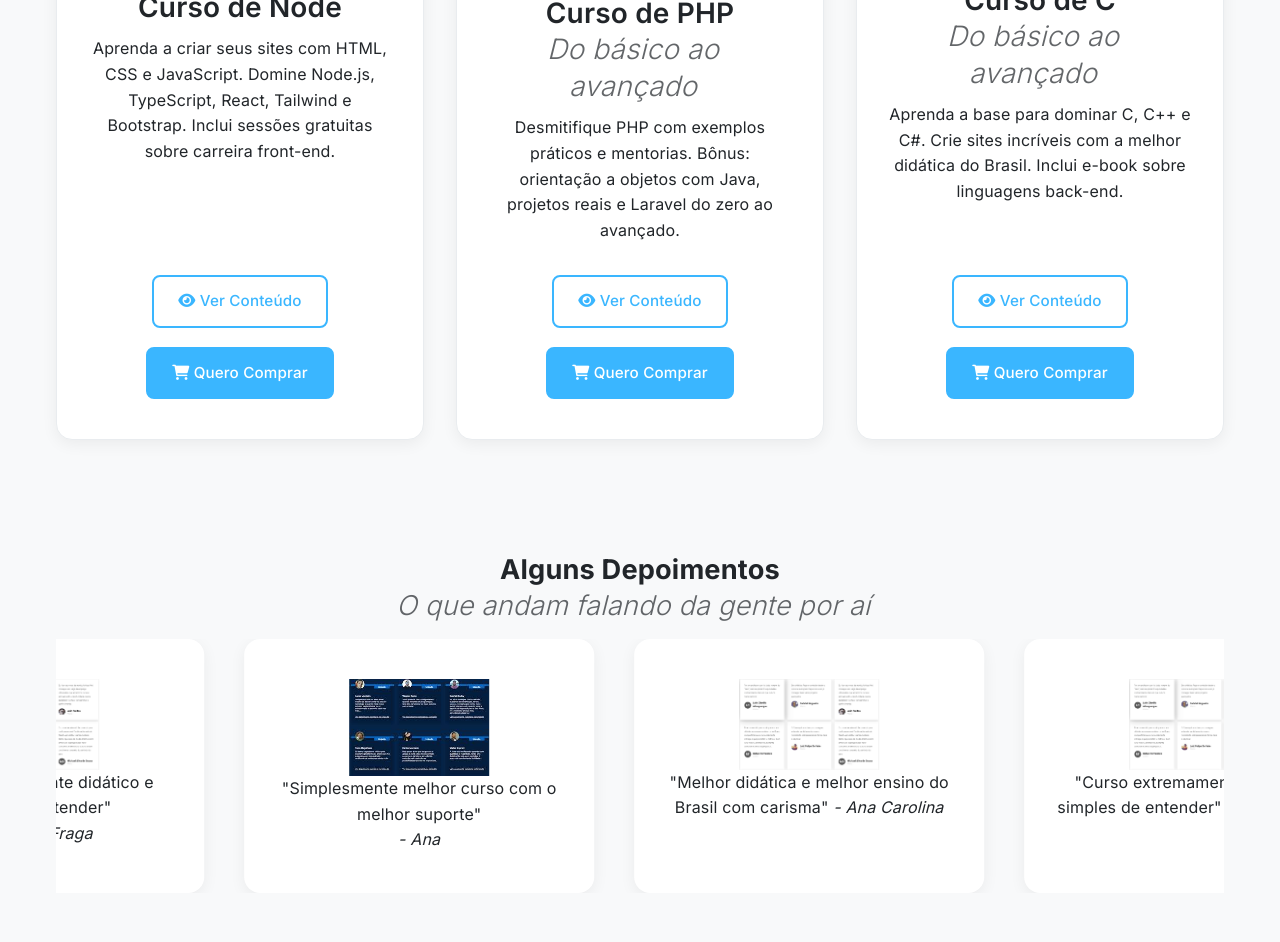
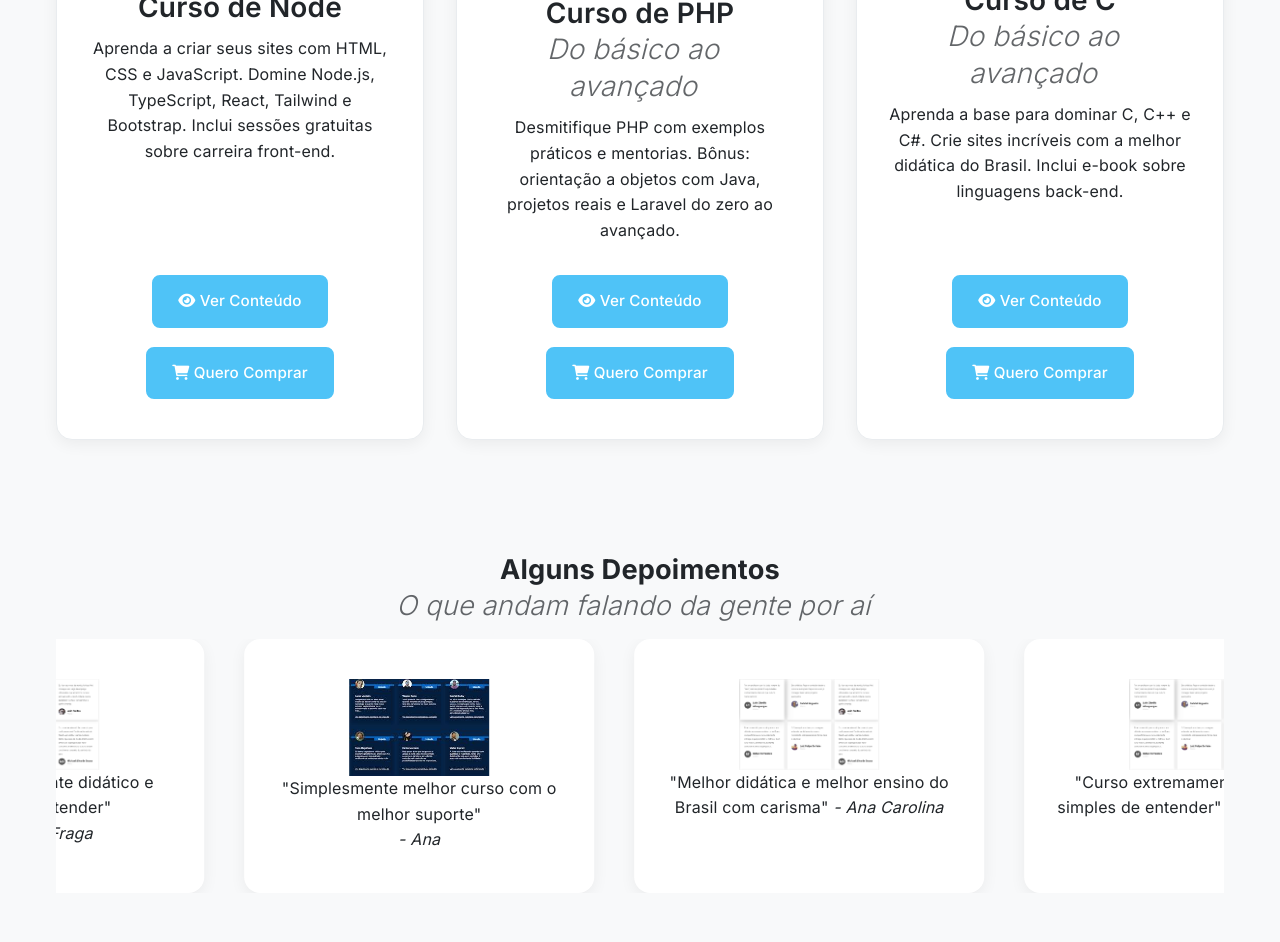
Before and after one commit to Jaosuzart/codetype, a plain HTML site: page index.html in a window 1280 px wide. Shown: the part 636-1578 px from the top of the page. Drawn offline with Linux system fonts and the light colour scheme.

Commit message:
Enviando atualizacao ao github

```diff
--- a/index.html
+++ b/index.html
@@ -80,7 +80,7 @@
                                 Tailwind e Bootstrap. Inclui sessões gratuitas sobre carreira front-end.</p>
                         </div>
                         <div class="courses__card__ctas">
-                            <a href="#" class="btn btn--outline"><i class="fas fa-eye"></i> Ver Conteúdo</a>
+                            <a href="#" class="btn"><i class="fas fa-eye"></i> Ver Conteúdo</a>
                             <a href="#" class="btn"
                                 onclick="alert('Esta página está em manutenção. Por favor, volte mais tarde.'); return false;"><i
                                     class="fas fa-shopping-cart"></i> Quero
@@ -95,7 +95,7 @@
                                 projetos reais e Laravel do zero ao avançado.</p>
                         </div>
                         <div class="courses__card__ctas">
-                            <a href="#" class="btn btn--outline"><i class="fas fa-eye"></i> Ver Conteúdo</a>
+                            <a href="#" class="btn"><i class="fas fa-eye"></i> Ver Conteúdo</a>
                             <a href="#" class="btn"
                                 onclick="alert('Esta página está em manutenção, por favor, aguarde.'); return false;"><i
                                     class="fas fa-shopping-cart"></i> Quero
@@ -110,7 +110,7 @@
                                 Brasil. Inclui e-book sobre linguagens back-end.</p>
                         </div>
                         <div class="courses__card__ctas">
-                            <a href="#" class="btn btn--outline"><i class="fas fa-eye"></i> Ver Conteúdo</a>
+                            <a href="#" class="btn"><i class="fas fa-eye"></i> Ver Conteúdo</a>
                             <a href="#" class="btn"
                                 onclick="alert('Esta página está em manutenção. Por favor, volte mais tarde.'); return false;"><i
                                     class="fas fa-shopping-cart"></i> Quero
--- a/style/estilo.css
+++ b/style/estilo.css
@@ -2,7 +2,7 @@
   --page-bg: #f8f9fa;
   --text-color: #212529;
   --text-color-rgb: 33, 37, 41;
-  --primary-color: #3ab6ff;
+  --primary-color: #4fc3f7;   /* azul claro */
   --menu-bg: #ffffff;
   --transition-speed: 0.4s;
   --h1-size: 1.8rem;
```
